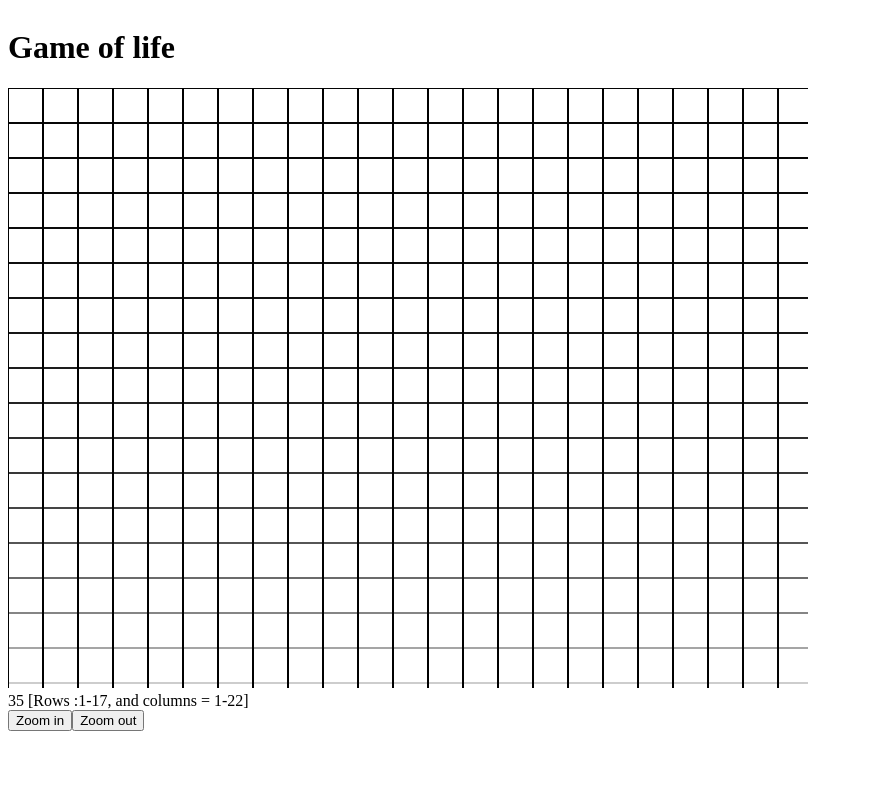
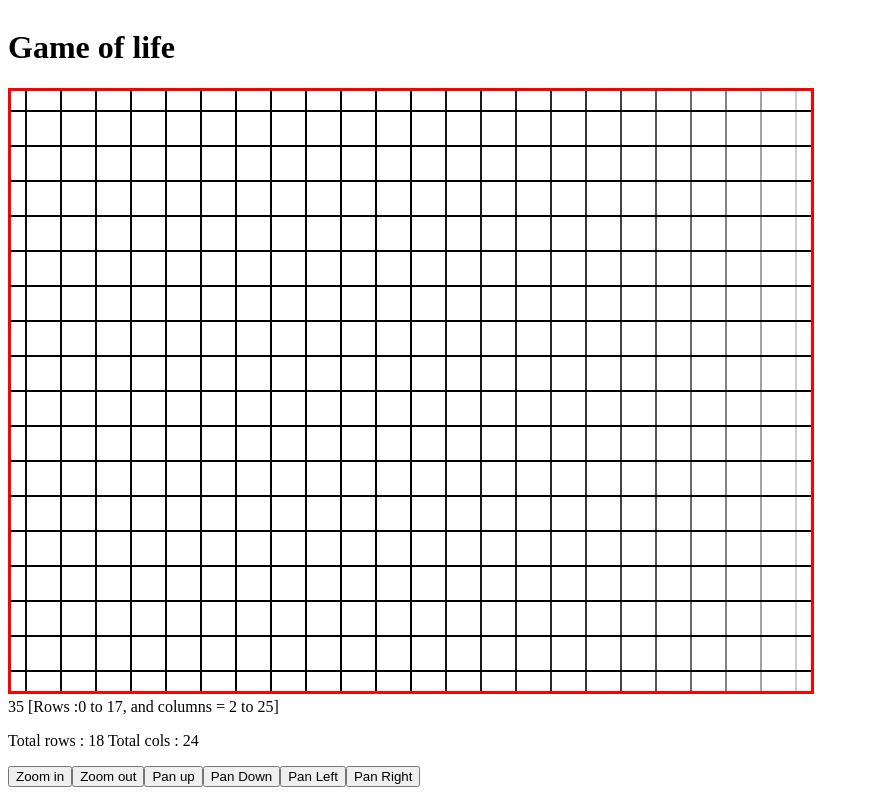
Before and after one commit to iamsurajgharat/conways-game-of-life, an Angular app: page / in a window 1280 px wide. Shown: the whole page, without its empty margins (0-869 px from the left). Built offline with nearby package versions, Linux system fonts and the light colour scheme.

Commit message:
Add zoom and pan buttons with proper row and column numbers

```diff
--- a/src/app/gol-canvas/gol-canvas.component.css
+++ b/src/app/gol-canvas/gol-canvas.component.css
@@ -0,0 +1,4 @@
+.myCanvas{
+    border-style: solid;
+    border-color: red;
+}
--- a/src/app/gol-canvas/gol-canvas.component.html
+++ b/src/app/gol-canvas/gol-canvas.component.html
@@ -1,10 +1,19 @@
-<canvas #canvas class="myCanvas" width="800" height="600" style="border:2px;border-color: black;">
+<canvas #canvas class="myCanvas" width="800" height="600">
     <p>Add suitable fallback here.</p>
 </canvas>
 <div>
-    {{zoomLevel}} [Rows :{{displayedRow1}}-{{displayedRowN}}, and columns = {{displayedColumn1}}-{{displayedColumnN}}]
+    {{zoomLevel}} [Rows :{{topRow}} to {{bottomRow}}, and columns =
+    {{leftCol}} to {{rightCol}}]
+    <p>
+        Total rows : {{totalRows}}
+        Total cols : {{totalCols}}
+    </p>
 </div>
 <div>
     <button (click)="doZoomIn()">Zoom in</button>
     <button (click)="doZoomOut()">Zoom out</button>
+    <button (click)="moveUp()">Pan up</button>
+    <button (click)="moveDown()">Pan Down</button>
+    <button (click)="moveLeft()">Pan Left</button>
+    <button (click)="moveRight()">Pan Right</button>
 </div>
--- a/src/app/gol-canvas/gol-canvas.component.ts
+++ b/src/app/gol-canvas/gol-canvas.component.ts
@@ -13,17 +13,21 @@ export class GolCanvasComponent implements OnInit {
   private ctx!: CanvasRenderingContext2D;
 
   private zoomLevelChange: 1 = 1
+  private moveChangeRate: 1 = 1
 
   zoomLevel = 35
   canvasWidth = 800
   canvasHeight = 600
-  xStart = 0
-  yStart = 0
 
-  displayedRow1 = 1
-  displayedRowN = Math.floor(this.canvasHeight / this.zoomLevel)
-  displayedColumn1 = 1
-  displayedColumnN = Math.floor(this.canvasWidth / this.zoomLevel)
+  cellSize = 35
+  topRow = 1
+  bottomRow = 10
+  leftCol = 1
+  rightCol = 10
+  totalRows = 0
+  totalCols = 0
+  centerRow = 10
+  centerCol = 15
 
   constructor() { }
 
@@ -36,32 +40,92 @@ export class GolCanvasComponent implements OnInit {
       // throw error
     }
 
-    this.refresh(this.zoomLevel)
+    this.refresh(this.cellSize)
   }
 
-  private refresh(zoomLevel: number): void {
+  private refresh(side: number): void {
+    if (side < 10) {
+      return
+    }
+
     this.clearCanvas()
     this.ctx.beginPath()
     this.ctx.lineWidth = 0.4
     this.ctx.strokeStyle = "black"
-    let x = this.xStart
-    while (x < this.canvasWidth) {
+
+    const verticalCenter = this.canvasHeight / 2;
+    // draw center horizontal line
+    this.ctx.moveTo(0, verticalCenter)
+    this.ctx.lineTo(this.canvasWidth, verticalCenter)
+    this.ctx.stroke()
+
+    // draw horizontal lines in upper half
+    let y = verticalCenter - side
+    while (y >= 0) {
+      this.ctx.moveTo(0, y)
+      this.ctx.lineTo(this.canvasWidth, y)
+      this.ctx.stroke()
+      y = y - side;
+    }
+
+    // draw horizontal lines in lower half
+    y = verticalCenter + side
+    while (y <= this.canvasHeight) {
+      this.ctx.moveTo(0, y)
+      this.ctx.lineTo(this.canvasWidth, y)
+      this.ctx.stroke()
+      y = y + side;
+    }
+
+    const horizontalCenter = this.canvasWidth / 2;
+    // draw center vertical line
+    this.ctx.moveTo(horizontalCenter, 0)
+    this.ctx.lineTo(horizontalCenter, this.canvasHeight)
+    this.ctx.stroke()
+
+    // draw vertical lines in left half
+    let x = horizontalCenter - side
+    while (x >= 0) {
       this.ctx.moveTo(x, 0)
-      this.ctx.lineTo(x, 0)
       this.ctx.lineTo(x, this.canvasHeight)
       this.ctx.stroke()
-      x = x + zoomLevel
+      x = x - side;
     }
 
-    let y = this.yStart
-    while (y < this.canvasHeight) {
-      this.ctx.moveTo(0, y)
-      this.ctx.lineTo(0, y)
-      this.ctx.lineTo(this.canvasWidth, y)
+    // draw vertical lines in right half
+    x = horizontalCenter + side
+    while (x <= this.canvasWidth) {
+      this.ctx.moveTo(x, 0)
+      this.ctx.lineTo(x, this.canvasHeight)
       this.ctx.stroke()
-      y = y + zoomLevel
+      x = x + side;
     }
+
     this.ctx.closePath()
+    this.updateRowsCols(this.centerRow, this.canvasHeight, this.centerCol, this.canvasWidth, this.zoomLevel)
+  }
+
+  private updateRowsCols(centerRow: number, height: number, centerCol: number, width: number, side: number) {
+    this.updateRows(centerRow, height, side);
+    this.updateCols(centerCol, width, side);
+  }
+
+  private updateRows(centerRow: number, height: number, side: number) {
+    const verticalHalf = height / 2
+    const completeCells = Math.floor(verticalHalf / side) * 2;
+    const anyIncompleteCell = verticalHalf % side != 0
+    this.topRow = centerRow - (completeCells / 2) - 1 - (anyIncompleteCell ? 1 : 0)
+    this.totalRows = completeCells + (anyIncompleteCell ? 2 : 0);
+    this.bottomRow = this.topRow + this.totalRows - 1
+  }
+
+  private updateCols(centerCol: number, width: number, side: number) {
+    const horizontalHalf = width / 2
+    const completeCells = Math.floor(horizontalHalf / side) * 2;
+    const anyIncompleteCell = horizontalHalf % side != 0
+    this.leftCol = centerCol - (completeCells / 2) - 1 - (anyIncompleteCell ? 1 : 0)
+    this.totalCols = completeCells + (anyIncompleteCell ? 2 : 0);
+    this.rightCol = this.leftCol + this.totalCols - 1
   }
 
   private clearCanvas() {
@@ -79,9 +143,39 @@ export class GolCanvasComponent implements OnInit {
     this.doZoom(this.zoomLevel - this.zoomLevelChange)
   }
 
-  private doZoom(newZoomLevel: number) {
-    this.zoomLevel = newZoomLevel
-    this.refresh(this.zoomLevel)
+  moveUp() {
+    this.centerRow = this.centerRow - this.moveChangeRate
+    this.updateRows(this.centerRow, this.canvasHeight, this.cellSize);
   }
 
+  moveDown() {
+    this.centerRow = this.centerRow + this.moveChangeRate
+    this.updateRows(this.centerRow, this.canvasHeight, this.cellSize);
+  }
+
+  moveLeft() {
+    this.centerCol -= this.moveChangeRate
+    this.updateCols(this.centerCol, this.canvasWidth, this.cellSize);
+  }
+
+  moveRight() {
+    this.centerCol += this.moveChangeRate
+    this.updateCols(this.centerCol, this.canvasWidth, this.cellSize);
+  }
+
+  private doZoom(newZoomLevel: number) {
+    if (newZoomLevel < 10) {
+      return;
+    }
+    this.zoomLevel = newZoomLevel
+    this.calculateCellSize(this.zoomLevel)
+    this.refresh(this.cellSize)
+  }
+
+  private calculateCellSize(zoomLevel: number) {
+    this.cellSize = zoomLevel;
+    return this.cellSize;
+  }
+
+
 }
```
